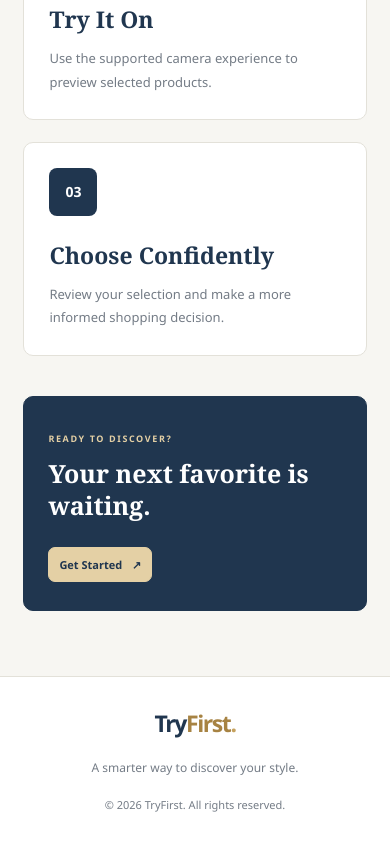
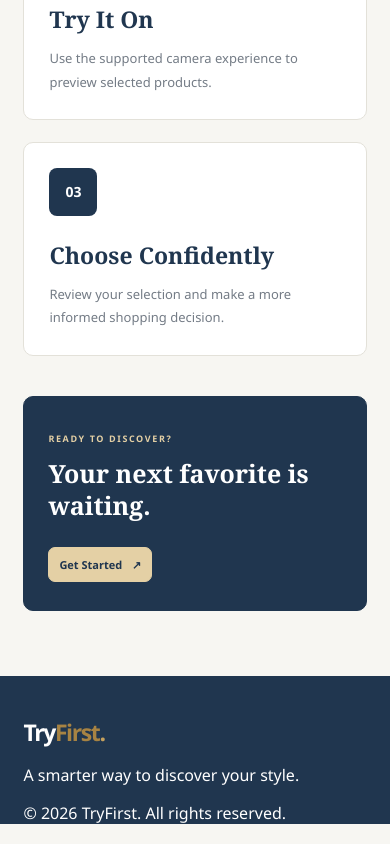
Before and after one commit to Mahad5110/Ai-powerd-virtual-TryOn-, a React (Vite) app: page / in a window 390 px wide. Shown: the part 2853-3697 px from the top of the page. Built offline with nearby package versions, Linux system fonts and the light colour scheme.

Commit message:
footer change

```diff
--- a/src/styles/Home.css
+++ b/src/styles/Home.css
@@ -441,8 +441,7 @@ button {
 /* FLOATING ANIMATIONS */
 
 @keyframes watchFloat {
-  0%,
-  100% {
+  0%, 100% {
     transform: translateY(0) rotate(-4deg);
   }
 
@@ -452,8 +451,7 @@ button {
 }
 
 @keyframes bagFloat {
-  0%,
-  100% {
+  0%, 100% {
     transform: translateY(0) rotate(3deg);
   }
 
@@ -463,8 +461,7 @@ button {
 }
 
 @keyframes shoesFloat {
-  0%,
-  100% {
+  0%, 100% {
     transform: translateY(0) rotate(-3deg);
   }
 
@@ -711,32 +708,122 @@ button {
   margin-left: 7px;
 }
 
-/* FOOTER */
+/* ========================================
+   PROFESSIONAL FOOTER
+======================================== */
 
 .home-footer {
-  padding: 30px 7%;
+  padding: 65px 7% 0;
+  color: var(--home-white);
+  background: var(--home-green);
+}
+
+.footer-main {
+  max-width: 1300px;
+  margin: 0 auto;
+  padding-bottom: 48px;
+  display: grid;
+  grid-template-columns: 1.5fr 1fr 1fr 1fr;
+  gap: 45px;
+}
+
+.footer-brand {
+  max-width: 330px;
+}
+
+.footer-logo {
+  display: inline-block;
+  color: var(--home-white);
+  font-size: 29px;
+}
+
+.footer-brand p {
+  margin: 20px 0;
+  color: rgba(255, 255, 255, 0.7);
+  font-size: 13px;
+  line-height: 1.9;
+}
+
+.footer-socials {
+  display: flex;
+  gap: 11px;
+}
+
+.footer-socials a {
+  width: 36px;
+  height: 36px;
+  display: flex;
+  align-items: center;
+  justify-content: center;
+  color: var(--home-gold-light);
+  border: 1px solid rgba(228, 208, 165, 0.5);
+  border-radius: 50%;
+  font-size: 11px;
+  font-weight: 800;
+  transition: 0.25s ease;
+}
+
+.footer-socials a:hover {
+  color: var(--home-green);
+  background: var(--home-gold-light);
+  transform: translateY(-3px);
+}
+
+.footer-column {
+  display: flex;
+  flex-direction: column;
+  align-items: flex-start;
+  gap: 15px;
+}
+
+.footer-column h3 {
+  margin: 5px 0 10px;
+  color: var(--home-gold-light);
+  font-size: 15px;
+  font-weight: 700;
+}
+
+.footer-column a {
+  color: rgba(255, 255, 255, 0.7);
+  font-size: 13px;
+  transition: color 0.25s ease;
+}
+
+.footer-column a:hover {
+  color: var(--home-gold-light);
+}
+
+.footer-bottom {
+  max-width: 1300px;
+  min-height: 75px;
+  margin: 0 auto;
   display: flex;
   align-items: center;
   justify-content: space-between;
   flex-wrap: wrap;
-  gap: 20px;
-  background: var(--home-white);
-  border-top: 1px solid var(--home-border);
+  gap: 15px;
+  border-top: 1px solid rgba(255, 255, 255, 0.18);
 }
 
-.footer-logo {
-  font-size: 24px;
+.footer-bottom p {
+  margin: 0;
+  color: rgba(255, 255, 255, 0.65);
+  font-size: 11px;
 }
 
-.home-footer p {
-  margin: 0;
-  color: var(--home-muted);
-  font-size: 12px;
+.footer-tagline span {
+  color: var(--home-gold-light);
 }
 
-.footer-copy {
-  color: var(--home-muted);
-  font-size: 11px;
+.back-to-top {
+  color: var(--home-gold-light);
+  font-size: 12px;
+  font-weight: 700;
+  transition: color 0.25s ease;
+}
+
+.back-to-top:hover {
+  color: var(--home-white);
 }
 
 /* TABLETS */
@@ -801,6 +888,16 @@ button {
 
   .category-content {
     padding: 18px;
+  }
+
+  .footer-main {
+    grid-template-columns: 1.3fr 1fr 1fr;
+    gap: 35px;
+  }
+
+  .footer-brand {
+    grid-column: 1 / -1;
+    max-width: 500px;
   }
 }
 
@@ -937,6 +1034,20 @@ button {
   }
 
   .home-footer {
+    padding: 48px 6% 0;
+  }
+
+  .footer-main {
+    grid-template-columns: repeat(2, minmax(0, 1fr));
+    gap: 35px 25px;
+  }
+
+  .footer-brand {
+    grid-column: 1 / -1;
+  }
+
+  .footer-bottom {
+    padding: 20px 0;
     justify-content: center;
     flex-direction: column;
     text-align: center;
@@ -1092,8 +1203,33 @@ button {
     font-size: 25px;
   }
 
-  .footer-copy {
-    line-height: 1.6;
+  .home-footer {
+    padding-top: 40px;
+  }
+
+  .footer-main {
+    grid-template-columns: 1fr 1fr;
+    gap: 30px 18px;
+  }
+
+  .footer-brand {
+    grid-column: 1 / -1;
+  }
+
+  .footer-column h3 {
+    font-size: 13px;
+  }
+
+  .footer-column a {
+    font-size: 11px;
+  }
+
+  .footer-brand p {
+    font-size: 12px;
+  }
+
+  .footer-bottom p {
+    font-size: 10px;
   }
 }
 
```
